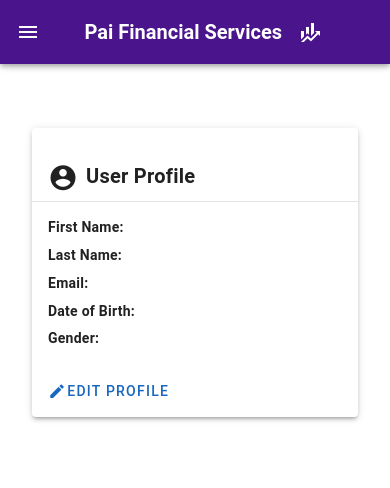
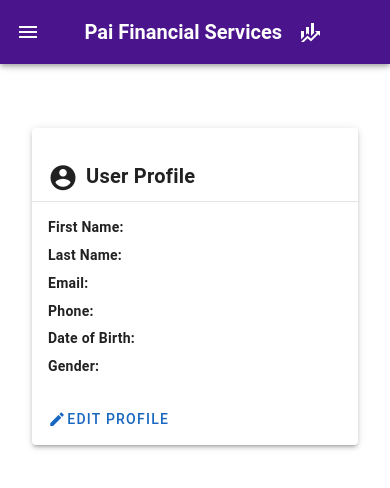
Before and after one commit to Ganesh-S-Pai/pai-financial-services, a Vue app: page /profile in a window 390 px wide. Shown: the top 488 px of the page. Built offline with nearby package versions, Linux system fonts and the light colour scheme; no server answers.

Commit message:
fix: Added phone to profile page

```diff
--- a/src/pages/ProfilePage.vue
+++ b/src/pages/ProfilePage.vue
@@ -20,6 +20,11 @@
           <v-col cols="12" sm="6">
             <strong>Email:</strong> {{ user?.email }}
           </v-col>
+
+          <v-col cols="12" sm="6">
+            <strong>Phone:</strong> {{ user?.phone }}
+          </v-col>
+
           <v-col cols="12" sm="6">
             <strong>Date of Birth:</strong> {{ formattedDOB }}
           </v-col>
```
